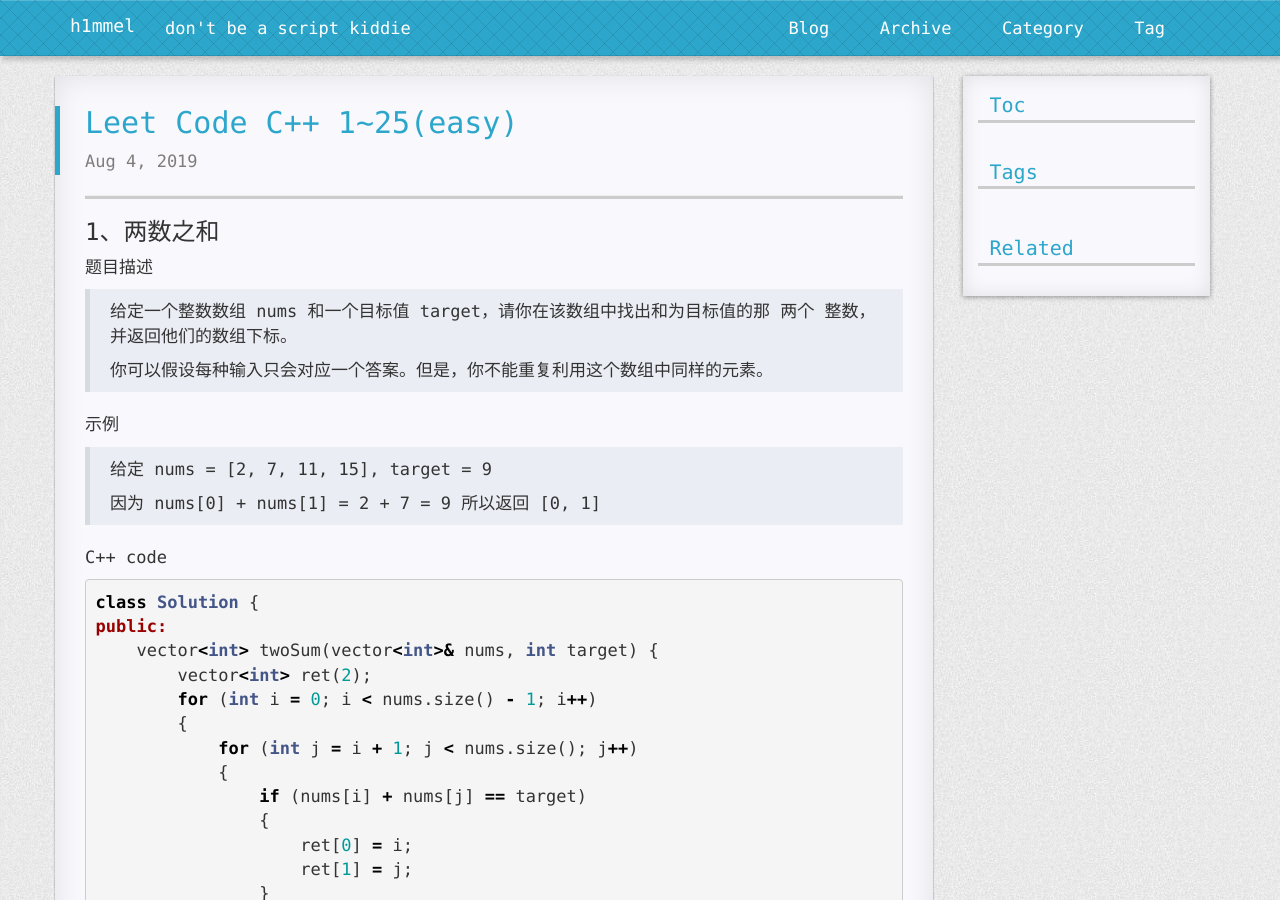
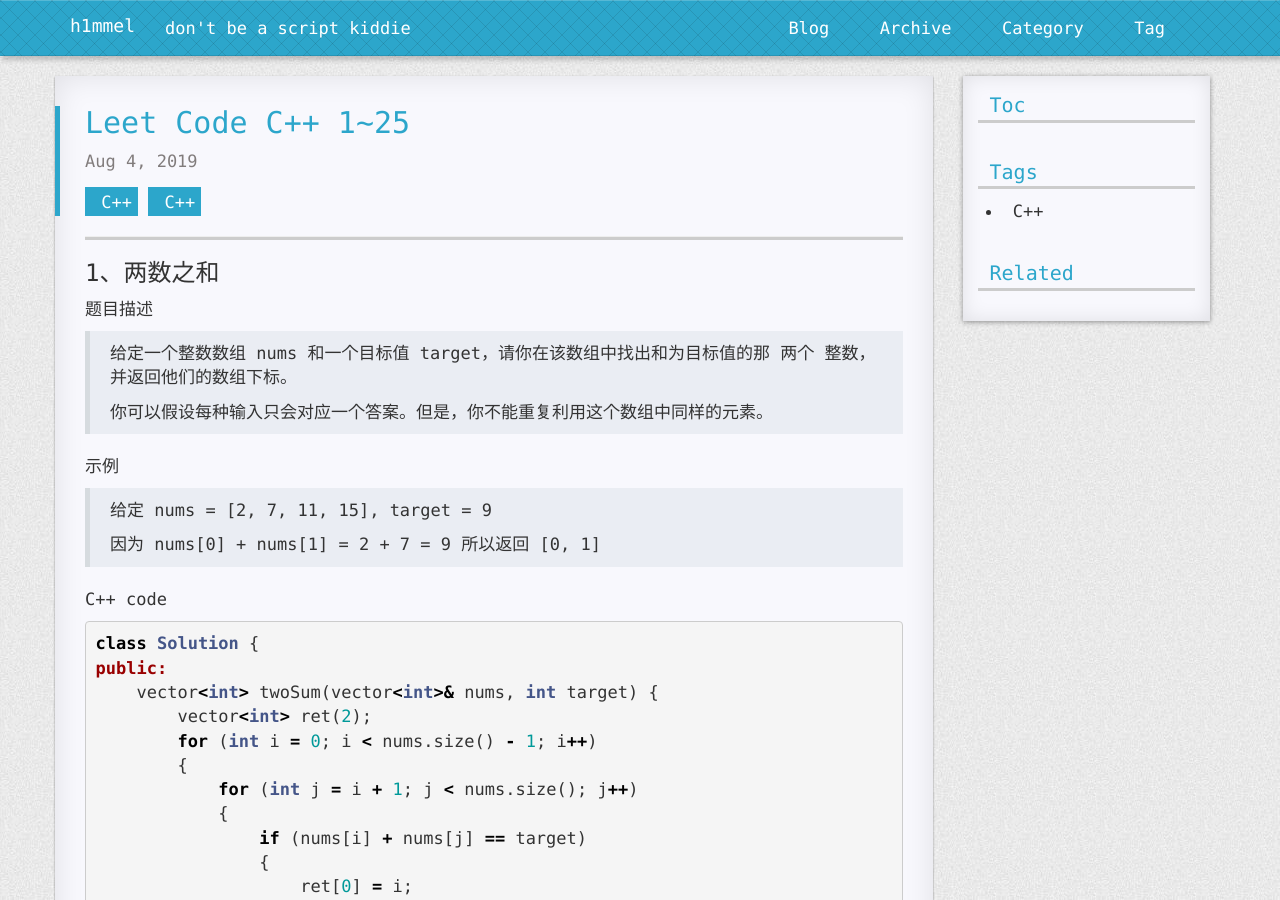
Before and after one commit to h1mmel/h1mmel.github.io, a Jekyll site: the page built from _posts/2019-08-04-Leet-Code-C++-1~25(easy).md, in a window 1280 px wide and 900 px high. Built offline with Jekyll 4.4.1, drawn with Linux system fonts in a browser that asks for light colours; nearby versions of some CDN libraries; comment, search, counter and statistics services are not loaded; a style sheet for code colours, icons or effects is not loaded; part of the change alters nothing that is shown.

Commit message:
Update 2019-08-04-Leet-Code-C++-1~25(easy).md

```diff
--- a/_posts/2019-08-04-Leet-Code-C++-1~25(easy).md
+++ b/_posts/2019-08-04-Leet-Code-C++-1~25(easy).md
@@ -1,4 +1,9 @@
-
+---
+layout: post
+title: Leet Code C++ 1~25
+tags: C++
+categories: C++
+---
 
 ### 1、两数之和
 
```
